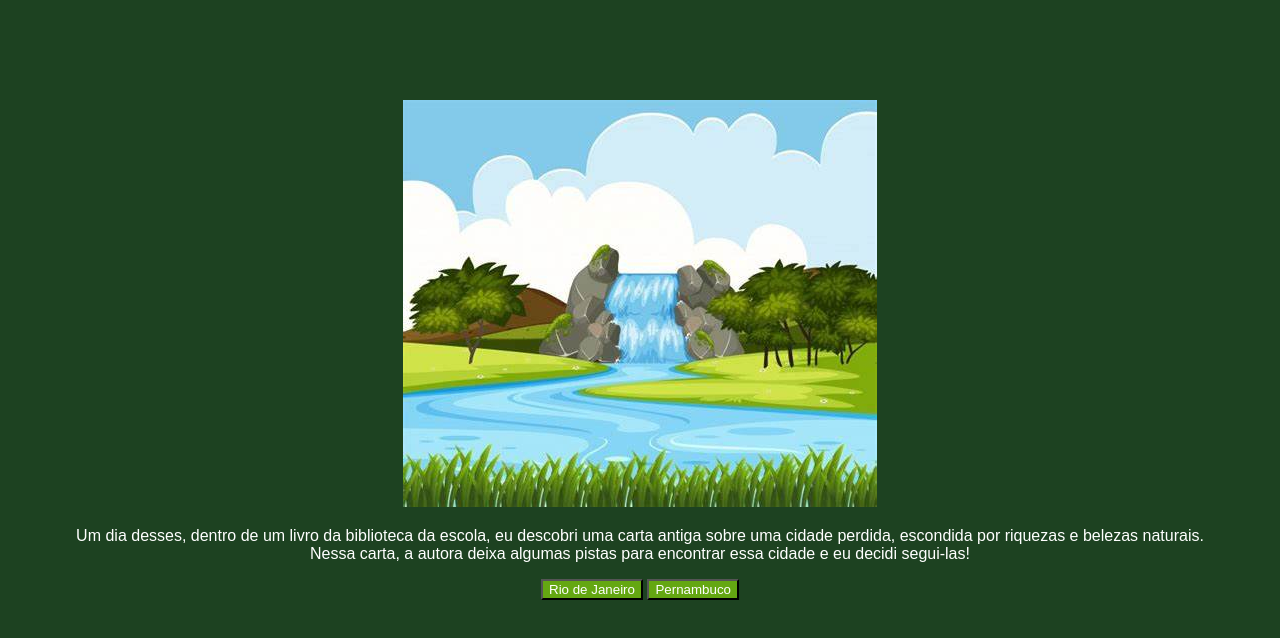
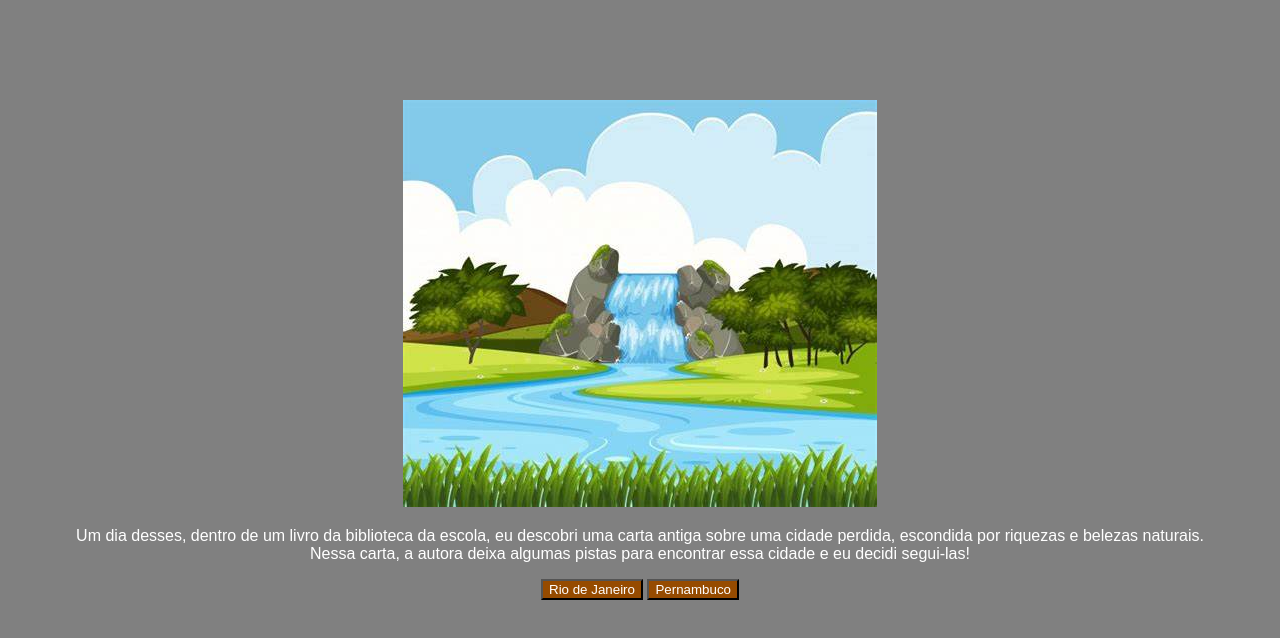
Before and after one commit to helena589/criando-uma-aventura, a plain HTML site: page index.html in a window 1280 px wide. Drawn offline with Linux system fonts and the light colour scheme; a web font is replaced by a local one.

Commit message:
Update style.css

```diff
--- a/style.css
+++ b/style.css
@@ -1,5 +1,5 @@
 body {
-    background-color: #1D4221;
+    background-color: #808080 ;
     color: white;
     font-family: "Bai Jamjuree", sans-serif;
     display: flex;
@@ -10,7 +10,7 @@ body {
 }
 
 button {
-    background-color: #64A712;
+    background-color: #964b00 ;
     color: white;
     font-family: "Bai Jamjuree", sans-serif;
 }
```
